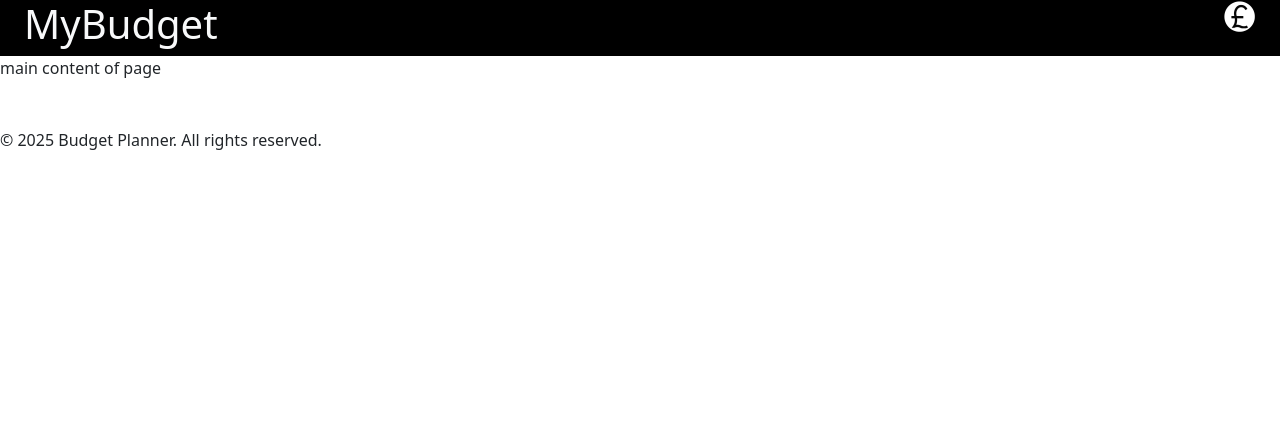
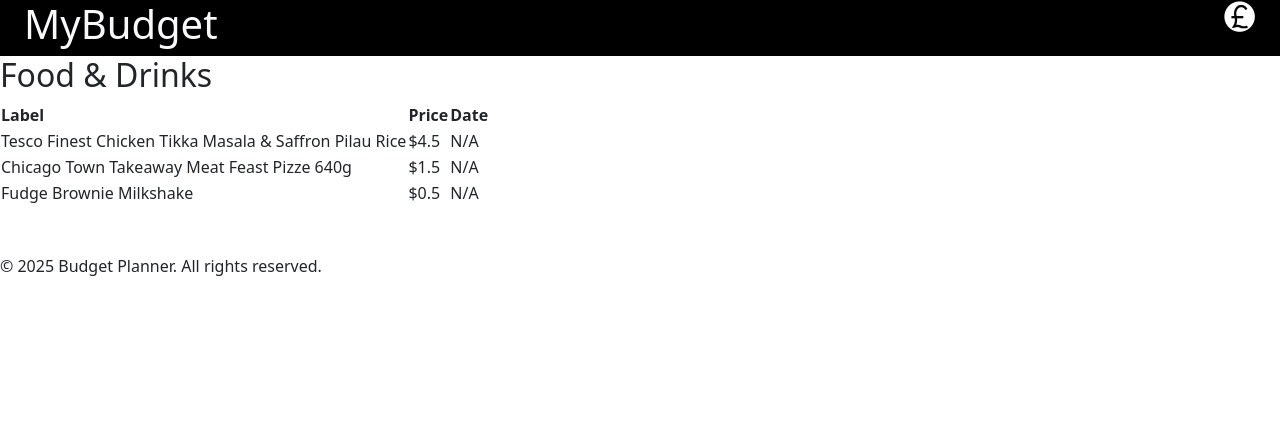
Before and after one commit to James-Schaffer/ibmHackathon2025Group3, a Flask app: page /savings in a window 1280 px wide. Shown: the top 446 px of the page. Run offline with Flask 3, Linux system fonts and the light colour scheme; a user stored in the database is signed in; some libraries are stand-ins or nearby versions.

Commit message:
updated savings.html

```diff
--- a/app.py
+++ b/app.py
@@ -211,6 +211,7 @@ def savings():
         purchases = Purchase.query.filter_by(category=category).all()
         purchases_by_category[category] = purchases
 
+    print(purchases_by_category)
     return render_template("savings.html",purchases_by_category=purchases_by_category)
 
 @app.route("/logout")
--- a/templates/savings.html
+++ b/templates/savings.html
@@ -39,7 +39,34 @@
         </header>
 
         <main>
-            main content of page
+            <div>
+                {% for category, purchases in purchases_by_category.items() %}
+                <div class="category" onclick="toggleCategory('{{ category }}')">
+                    <div id="{{ category }}" class="category-content">
+
+                        {% if purchases %}
+                        <h2>{{ category }}</h2>
+
+                            <table>
+                                <tr>
+                                    <th>Label</th>
+                                    <th>Price</th>
+                                    <th>Date</th>
+                                </tr>
+                                {% for purchase in purchases %}
+                                <tr>
+                                    <td>{{ purchase.label }}</td>
+                                    <td>${{ purchase.price }}</td>
+                                    <td>{{ purchase.date.strftime('%Y-%m-%d') if purchase.date else 'N/A' }}</td>
+                                </tr>
+                                {% endfor %}
+                            </table>
+
+                        {% endif %}
+                    </div>
+                </div>
+            {% endfor %}
+            </div>
         </main>
 
         <nav class="navbar navbar-extend-md navbar-dark m-0 fixed-bottom" style="background-color: #000000;">
```
Also changed, not shown: instance/database.db.
